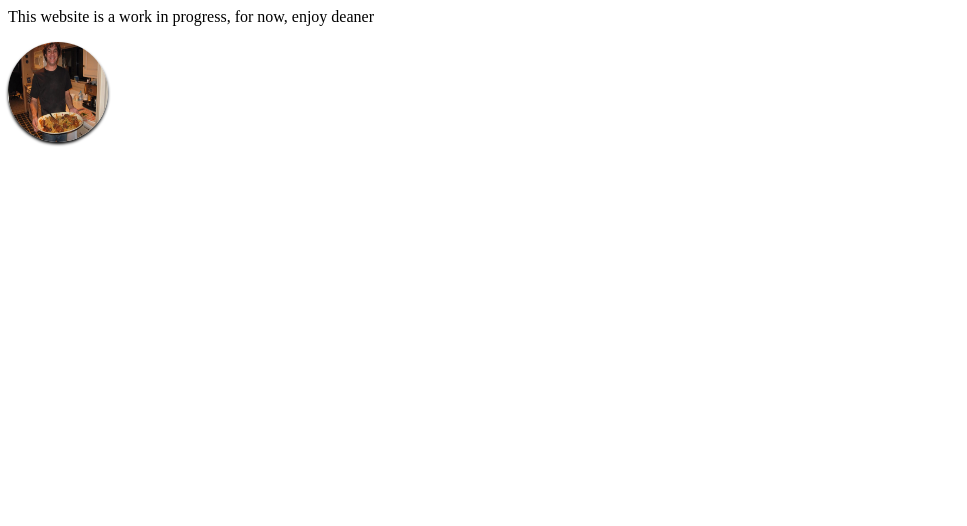
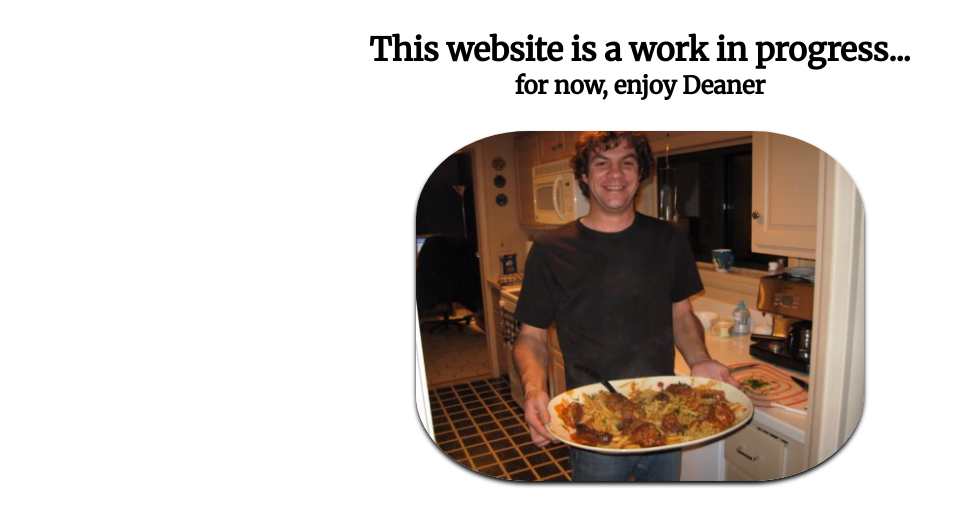
Before and after one commit to Johna321/johna321.github.io, a plain HTML site: page index.html in a window 1280 px wide. Shown: the whole page, without its empty margins (0-967 px from the left). Drawn offline with Linux system fonts and the light colour scheme.

Commit message:
fixed up deaner

```diff
--- a/index.css
+++ b/index.css
@@ -1,6 +1,31 @@
-.deaner {
-	border-radius: 50%;
-	width: 100px;
-	height: 100px;
-	box-shadow: 0 2px 3px #000;
+* {
+	margin: 0;
+	padding: 0;
+	box-sizing: border-box;
 }
+
+body {
+	font-family: 'Merriweather', serif;
+}
+
+main {
+	display: flex;
+	justify-content: center;
+	align-items: center;
+	flex-flow: column wrap;
+}
+
+
+
+.header {
+	margin-bottom: 30px;
+	text-align: center;
+	margin-top: 30px;
+}
+
+.header--deaner {
+	border-radius: 25%;
+	width: 35%;
+	height: auto;
+	box-shadow: 0 3px 4px #000;
+}
--- a/index.html
+++ b/index.html
@@ -1,11 +1,22 @@
-<head>
-  <title>johns</title>
-  <link rel="stylesheet" type="text/css" href="./index.css" />
-</head>
+<!DOCTYPE html>
 
-<body>
-  <div class="one">
-    <p>This website is a work in progress, for now, enjoy deaner</p>
-    <img src="./deanerpasta.png" alt="dean ween, holding a plate of delicious pasta" class="deaner">
-  </div>
-</body>
+<html>
+
+	<head>
+	  <title>johns</title>
+	  <link rel="stylesheet" type="text/css" href="./index.css" />
+	  <link rel="preconnect" href="https://fonts.googleapis.com">
+          <link rel="preconnect" href="https://fonts.gstatic.com" crossorigin>
+          <link href="https://fonts.googleapis.com/css2?family=Merriweather&display=swap" rel="stylesheet">
+	</head>
+	<body>
+	  <main>
+            <div class="header">
+	     <h1>This website is a work in progress...</h1>
+	     <h2>for now, enjoy Deaner</h2>
+	    </div>
+	    <img src="./deanerpasta.png" alt="dean ween, holding a plate of delicious pasta" class="header--deaner">
+	  </main>
+	</body>
+
+</html>
```
